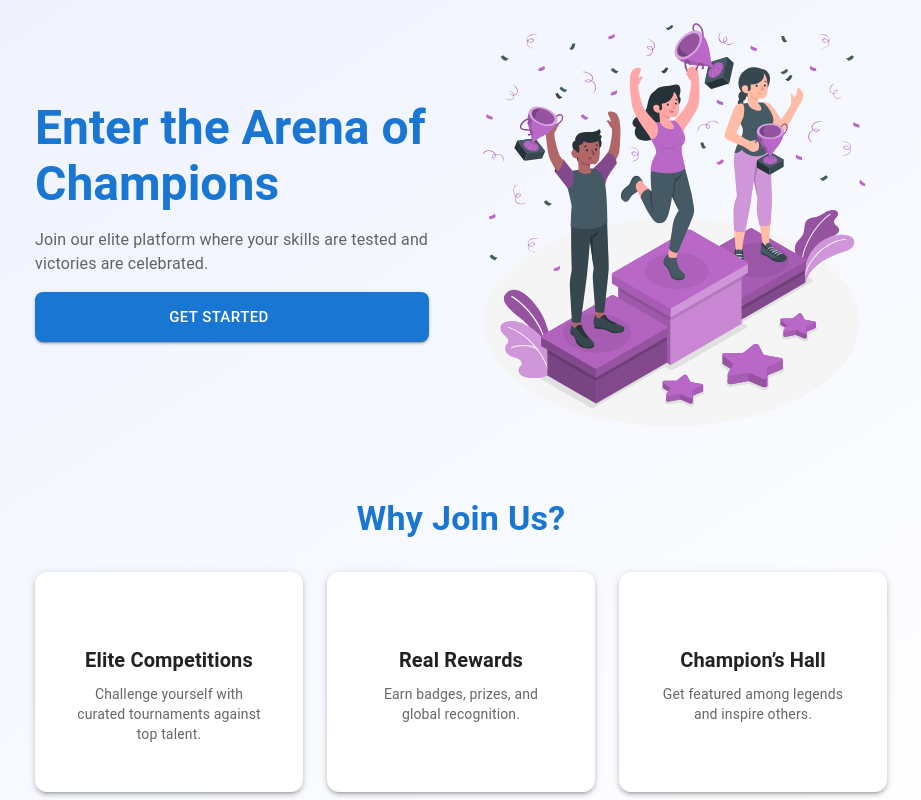
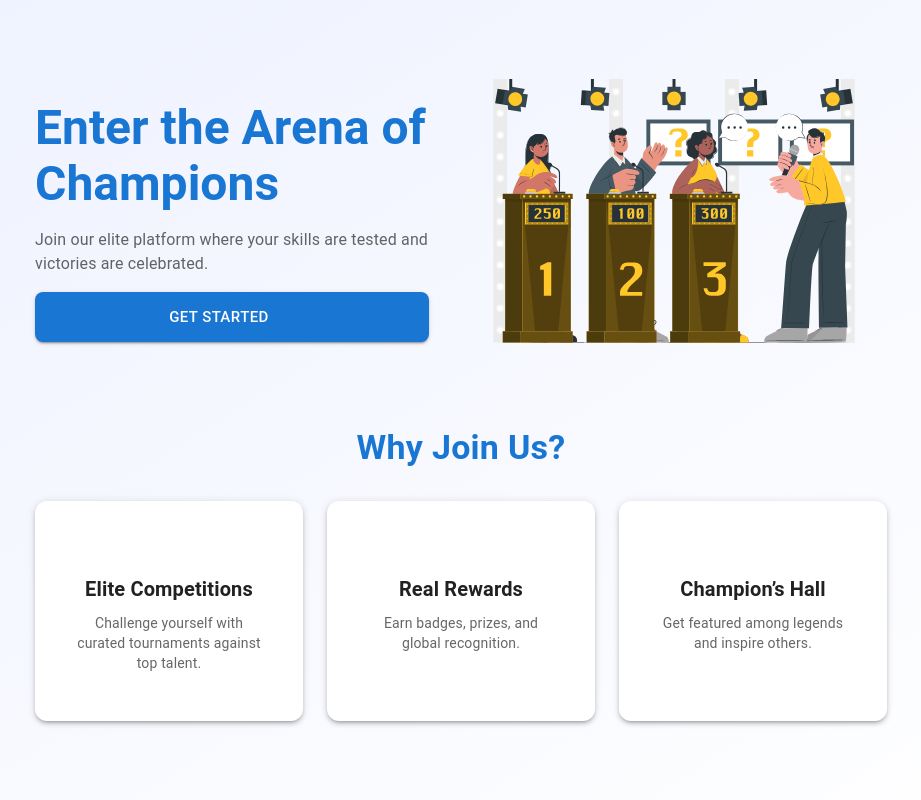
Before and after one commit to mThanuj/script-showdown, a React (Vite) app in the folder frontend/: page / in a window 1280 px wide. Shown: the whole page, without its empty margins (179-1100 px from the left). Built offline with nearby package versions, Linux system fonts and the light colour scheme; some icons are missing.

Commit message:
improve homepage with framer-motion

```diff
--- a/frontend/package.json
+++ b/frontend/package.json
@@ -18,6 +18,7 @@
     "@mui/styled-engine-sc": "^7.1.0",
     "@tailwindcss/vite": "^4.1.7",
     "axios": "^1.9.0",
+    "framer-motion": "^12.12.2",
     "react": "^19.1.0",
     "react-dom": "^19.1.0",
     "react-router-dom": "^7.6.0",
--- a/frontend/src/pages/Home.tsx
+++ b/frontend/src/pages/Home.tsx
@@ -7,11 +7,12 @@ import {
   Card,
   CardContent,
 } from "@mui/material";
+import { motion } from "framer-motion";
 import RocketLaunchIcon from "@mui/icons-material/RocketLaunch";
 import StarIcon from "@mui/icons-material/Star";
 import EmojiEventsIcon from "@mui/icons-material/EmojiEvents";
 import CelebrationIcon from "@mui/icons-material/Celebration";
-import Winner from "/winner.svg";
+import Competition from "/competition.svg";
 
 const features = [
   {
@@ -19,22 +20,38 @@ const features = [
     title: "Elite Competitions",
     description:
       "Challenge yourself with curated tournaments against top talent.",
+    delay: 0.2,
   },
   {
     icon: <EmojiEventsIcon fontSize="large" color="secondary" />,
     title: "Real Rewards",
     description: "Earn badges, prizes, and global recognition.",
+    delay: 0.4,
   },
   {
     icon: <CelebrationIcon fontSize="large" color="action" />,
     title: "Champion’s Hall",
     description: "Get featured among legends and inspire others.",
+    delay: 0.6,
   },
 ];
+
+const fadeInUp = {
+  hidden: { opacity: 0, y: 20 },
+  visible: (i = 0) => ({
+    opacity: 1,
+    y: 0,
+    transition: { delay: i * 0.2, ease: "easeOut" },
+  }),
+};
 
 const Home = () => {
   return (
     <Box
+      component={motion.div}
+      initial="hidden"
+      animate="visible"
+      variants={fadeInUp}
       sx={{
         minHeight: "100vh",
         background: "linear-gradient(to bottom right, #eef2ff, #ffffff)",
@@ -43,7 +60,12 @@ const Home = () => {
       }}
     >
       <Container maxWidth="md">
+        {/* Hero Section */}
         <Stack
+          component={motion.div}
+          initial={{ opacity: 0, x: -50 }}
+          animate={{ opacity: 1, x: 0 }}
+          transition={{ duration: 0.6, ease: "easeOut" }}
           direction={{ xs: "column", md: "row" }}
           spacing={4}
           alignItems="center"
@@ -51,31 +73,57 @@ const Home = () => {
           sx={{ mb: 8 }}
         >
           <Stack spacing={2} flex={1}>
-            <Typography variant="h3" fontWeight={700} color="primary">
+            <Typography
+              component={motion.h1}
+              initial={{ opacity: 0, y: -20 }}
+              animate={{ opacity: 1, y: 0 }}
+              transition={{ duration: 0.5 }}
+              variant="h3"
+              fontWeight={700}
+              color="primary"
+            >
               Enter the Arena of Champions
             </Typography>
-            <Typography variant="body1" color="text.secondary">
+            <Typography
+              component={motion.p}
+              initial={{ opacity: 0 }}
+              animate={{ opacity: 1 }}
+              transition={{ delay: 0.3 }}
+              variant="body1"
+              color="text.secondary"
+            >
               Join our elite platform where your skills are tested and victories
               are celebrated.
             </Typography>
             <Button
+              component={motion.button}
+              whileHover={{ scale: 1.05 }}
               variant="contained"
               size="large"
               endIcon={<RocketLaunchIcon />}
-              onClick={() => (window.location.href = "/dashboard")}
+              onClick={() => (window.location.href = "/login")}
               sx={{ borderRadius: 2, py: 1.5, mt: 2 }}
             >
               Get Started
             </Button>
           </Stack>
           <Box
-            component="img"
-            src={Winner}
-            alt="Winner"
+            component={motion.img}
+            src={Competition}
+            alt="Competition"
+            initial={{ opacity: 0, x: 50 }}
+            animate={{ opacity: 1, x: 0 }}
+            transition={{ duration: 0.6, ease: "easeOut" }}
             sx={{ width: { xs: "100%", md: "50%" }, borderRadius: 2 }}
           />
         </Stack>
+
+        {/* Features Section */}
         <Typography
+          component={motion.h2}
+          initial={{ opacity: 0 }}
+          animate={{ opacity: 1 }}
+          transition={{ delay: 0.5 }}
           variant="h4"
           textAlign="center"
           fontWeight={600}
@@ -92,13 +140,18 @@ const Home = () => {
           {features.map((feature) => (
             <Card
               key={feature.title}
+              component={motion.div}
+              custom={feature.delay}
+              initial="hidden"
+              animate="visible"
+              variants={fadeInUp}
               elevation={3}
               sx={{
                 flex: 1,
                 borderRadius: 3,
                 textAlign: "center",
                 p: 3,
-                transition: "transform 0.3s",
+                cursor: "default",
                 "&:hover": { transform: "scale(1.05)" },
               }}
             >
```
Also changed, not shown: 1 other file (tests, documents, lock files or other folders).
